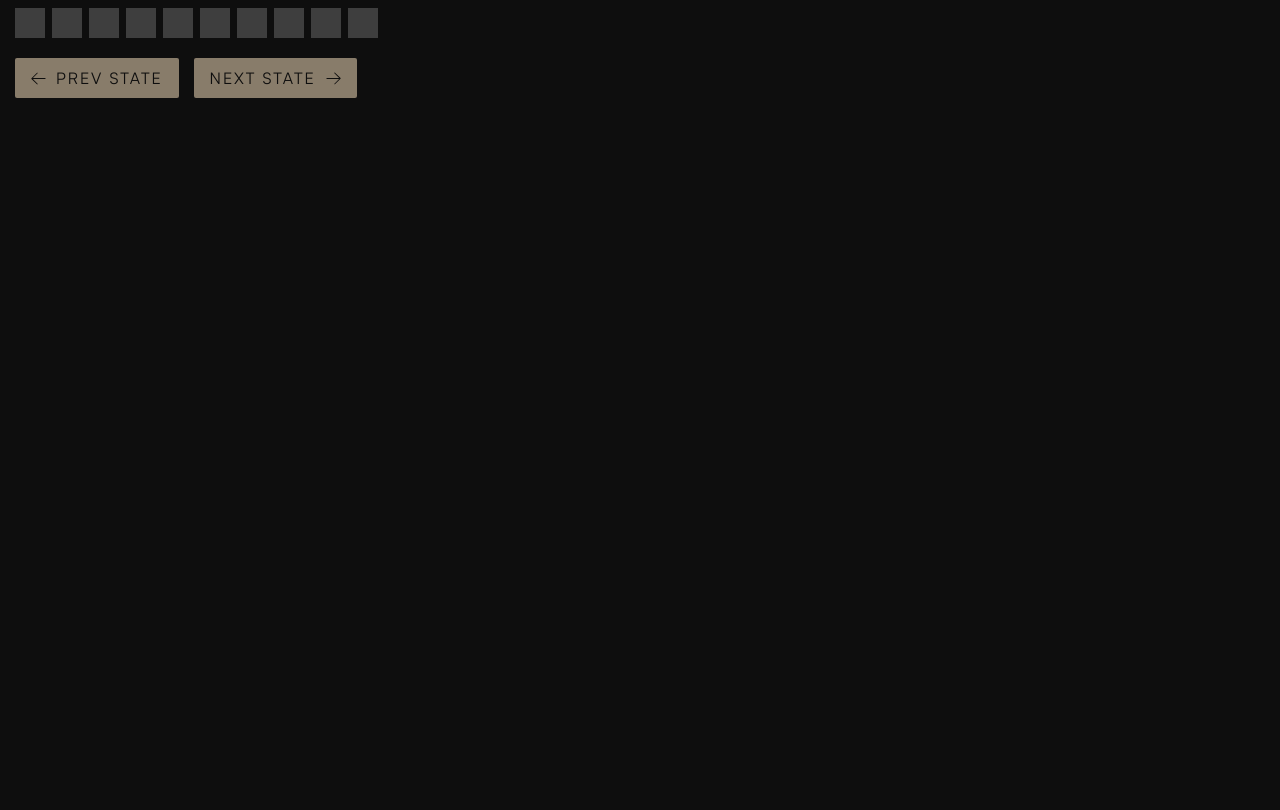
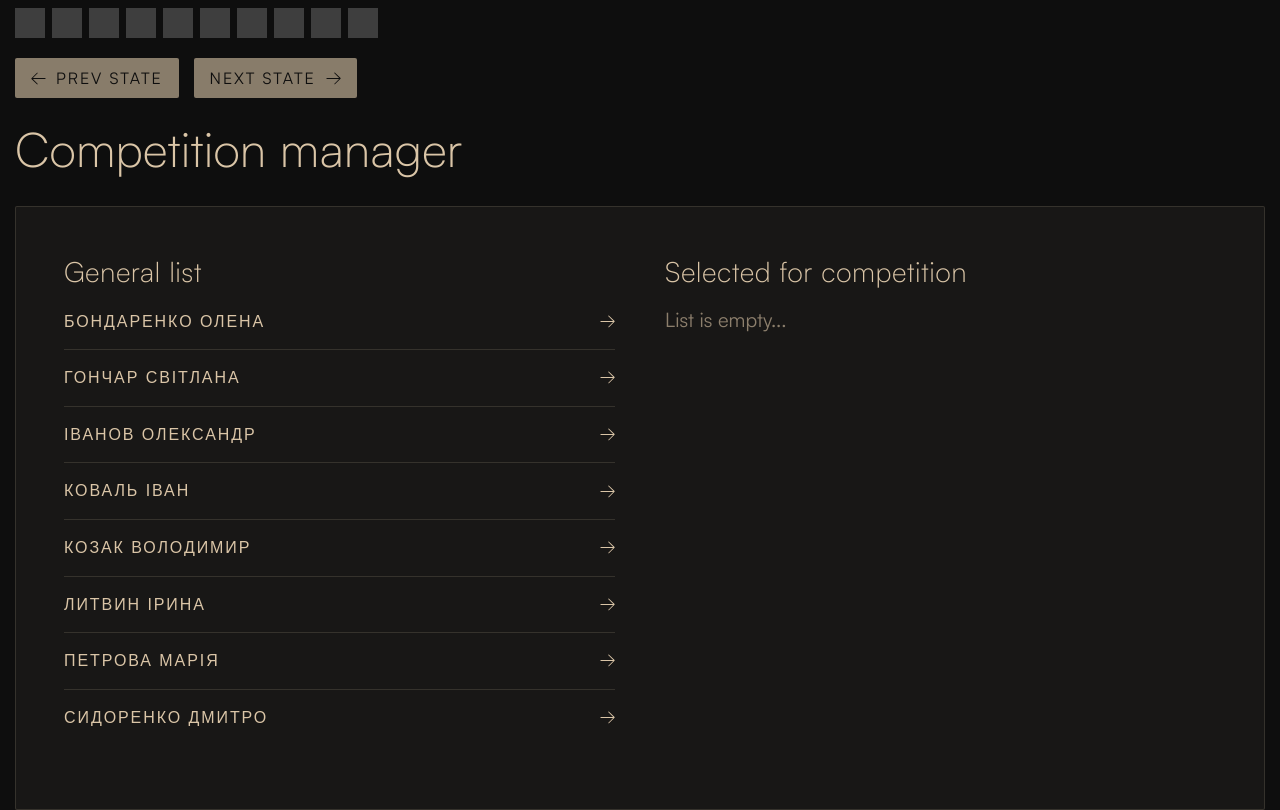
Before and after one commit to m1neil/homework_3, a React (Vite) app: page / in a window 1280 px wide. Shown: the part 1040-1850 px from the top of the page. Before the commit the page ends 1163 px from the top, so only its background shows below. Built offline with nearby package versions, Linux system fonts and the light colour scheme.

Commit message:
add component CompetitionManager

```diff
--- a/src/components/App.jsx
+++ b/src/components/App.jsx
@@ -1,4 +1,5 @@
 import CentimeterConverter from './CentimeterConverter';
+import CompetitionManager from './CompetitionManager';
 import Sapper from './Sapper';
 import Speedometer from './Speedometer';
 import Thermometer from './Thermometer';
@@ -15,7 +16,19 @@ function App() {
 		{ id: 7, isMine: false, isOpen: false },
 		{ id: 8, isMine: true, isOpen: false },
 		{ id: 9, isMine: false, isOpen: false }
-	];
+	]
+
+	const listCandidates = [
+		{ id: 1, firstName: "Олександр", lastName: "Іванов" },
+		{ id: 2, firstName: "Марія", lastName: "Петрова" },
+		{ id: 3, firstName: "Іван", lastName: "Коваль" },
+		{ id: 4, firstName: "Світлана", lastName: "Гончар" },
+		{ id: 5, firstName: "Дмитро", lastName: "Сидоренко" },
+		{ id: 6, firstName: "Олена", lastName: "Бондаренко" },
+		{ id: 7, firstName: "Володимир", lastName: "Козак" },
+		{ id: 8, firstName: "Ірина", lastName: "Литвин" },
+	]
+
 
 	return (
 		<>
@@ -23,6 +36,7 @@ function App() {
 			<Thermometer />
 			<Speedometer />
 			<Sapper cells={cells} />
+			<CompetitionManager listCandidates={listCandidates} />
 		</>
 	)
 }
--- /dev/null
+++ b/src/components/CompetitionManager.jsx
@@ -0,0 +1,82 @@
+import { useState } from "react"
+
+function CompetitionManager({ listCandidates = [] }) {
+	const [candidates, setCandidates] = useState(listCandidates.sort(sortList))
+	const [athletesCompetition, setAthletesCompetition] = useState([])
+
+	const TYPE_CANDIDATES_LIST = 'candidates-list'
+	const TYPE_ATHLETES_COMPETITION_LIST = 'athletes-competition'
+
+	// methods ========================================================
+
+	const handleListsChange = (target, idCandidate) => {
+		const typeList = target.closest('.competition-list').getAttribute('data-type')
+		try {
+			typeList === TYPE_CANDIDATES_LIST ? chooseCandidate(idCandidate) : cancelCandidacy(idCandidate)
+		} catch (error) {
+			console.error(error.message)
+		}
+	}
+
+	const chooseCandidate = idCandidate => {
+		const findCandidate = findElement(candidates, idCandidate)
+		moveToSelected(findCandidate, setAthletesCompetition, setCandidates)
+	}
+
+	const cancelCandidacy = idCandidate => {
+		const findCandidate = findElement(athletesCompetition, idCandidate)
+		moveToSelected(findCandidate, setCandidates, setAthletesCompetition)
+	}
+
+	const findElement = (list, idFindElement) => {
+		const element = list.find(item => item.id === idFindElement)
+		if (!element)
+			throw new RangeError(`Not found element by id - ${idFindElement}!`)
+		return element
+	}
+
+	const moveToSelected = (element, setCandidateInList, removeCandidateFromList) => {
+		setCandidateInList(prevCandidateList => [...prevCandidateList, { ...element }].sort(sortList))
+		removeCandidateFromList(prevCandidateList => prevCandidateList.filter(candidate => candidate.id !== element.id))
+	}
+
+	function sortList(a, b) {
+		return a.lastName.localeCompare(b.lastName, 'uk')
+	}
+
+	const createList = (list, typeList) => {
+		if (!list.length)
+			return <div className="competition-info">List is empty...</div>
+
+		const classButton = typeList === 'athletes-competition' ? 'competition-list-button -reverse' : 'competition-list-button'
+		const itemsList = list.map(({ id, firstName, lastName }) => (
+			<li key={id} className="competition-list-item">
+				<button onClick={e => handleListsChange(e.target, id)} className={classButton}>
+					<span>{lastName} {firstName}</span>
+				</button>
+			</li>
+		))
+
+		return <ul data-type={typeList} className="competition-list">{itemsList}</ul>
+	}
+
+	return (
+		<div className="competition">
+			<div className="competition-container">
+				<h2 className="competition-title title">Competition manager</h2>
+				<div className="competition-body body-block">
+					<div className="competition-column">
+						<h3 className="competition-label">General list</h3>
+						{createList(candidates, TYPE_CANDIDATES_LIST)}
+					</div>
+					<div className="competition-column">
+						<h3 className="competition-label">Selected for competition</h3>
+						{createList(athletesCompetition, TYPE_ATHLETES_COMPETITION_LIST)}
+					</div>
+				</div>
+			</div>
+		</div>
+	)
+}
+
+export default CompetitionManager
--- /dev/null
+++ b/src/styles/components/competition.scss
@@ -0,0 +1,76 @@
+@use "../includes/" as *;
+
+.competition {
+	&-container {
+	}
+	&-title {
+		&:not(:last-child) {
+			margin-bottom: toRem(30);
+		}
+	}
+	&-body {
+		display: flex;
+		column-gap: toRem(50);
+	}
+	&-column {
+		flex: 1 1 toRem(20);
+	}
+	&-label {
+		font-weight: 300;
+		font-size: toRem(28);
+		line-height: 1.2;
+		letter-spacing: 0.03rem;
+		color: #dac5a7;
+		margin-bottom: toRem(5);
+	}
+	&-info {
+		margin-top: toRem(21);
+		font-weight: 400;
+		font-size: toRem(20);
+		color: rgba(218, 197, 167, 0.6);
+	}
+	&-list {
+	}
+	&-list-item {
+		&:not(:last-child) {
+			border-bottom: toRem(1) solid rgba(218, 197, 167, 0.15);
+		}
+	}
+	&-list-button {
+		display: flex;
+		justify-content: space-between;
+		align-items: center;
+		column-gap: toRem(20);
+		line-height: 1.6;
+		letter-spacing: 0.12rem;
+		text-transform: uppercase;
+		color: #dac5a7;
+		width: 100%;
+		padding-block: toRem(15);
+		transition: color 0.3s;
+		&::after {
+			content: "";
+			width: toRem(15);
+			aspect-ratio: 1;
+			background: url("../assets/icons/arrow-sand.svg") center / contain no-repeat;
+			flex-shrink: 0;
+			transition: transform 0.3s;
+		}
+		&.-reverse {
+			&::after {
+				transform: rotate(-180deg);
+			}
+		}
+		@media (any-hover: hover) {
+			&:hover {
+				color: rgba(218, 197, 167, 0.6);
+				&::after {
+					transform: translateX(toRem(10));
+				}
+			}
+			&.-reverse:hover::after {
+				transform: translateX(toRem(-10)) rotate(-180deg);
+			}
+		}
+	}
+}
--- a/src/styles/components/index.scss
+++ b/src/styles/components/index.scss
@@ -4,3 +4,4 @@
 @forward "./thermometer";
 @forward "./speedometer";
 @forward "./sapper";
+@forward "./competition";
```
Also changed, not shown: src/assets/icons/arrow-sand.svg (added).
